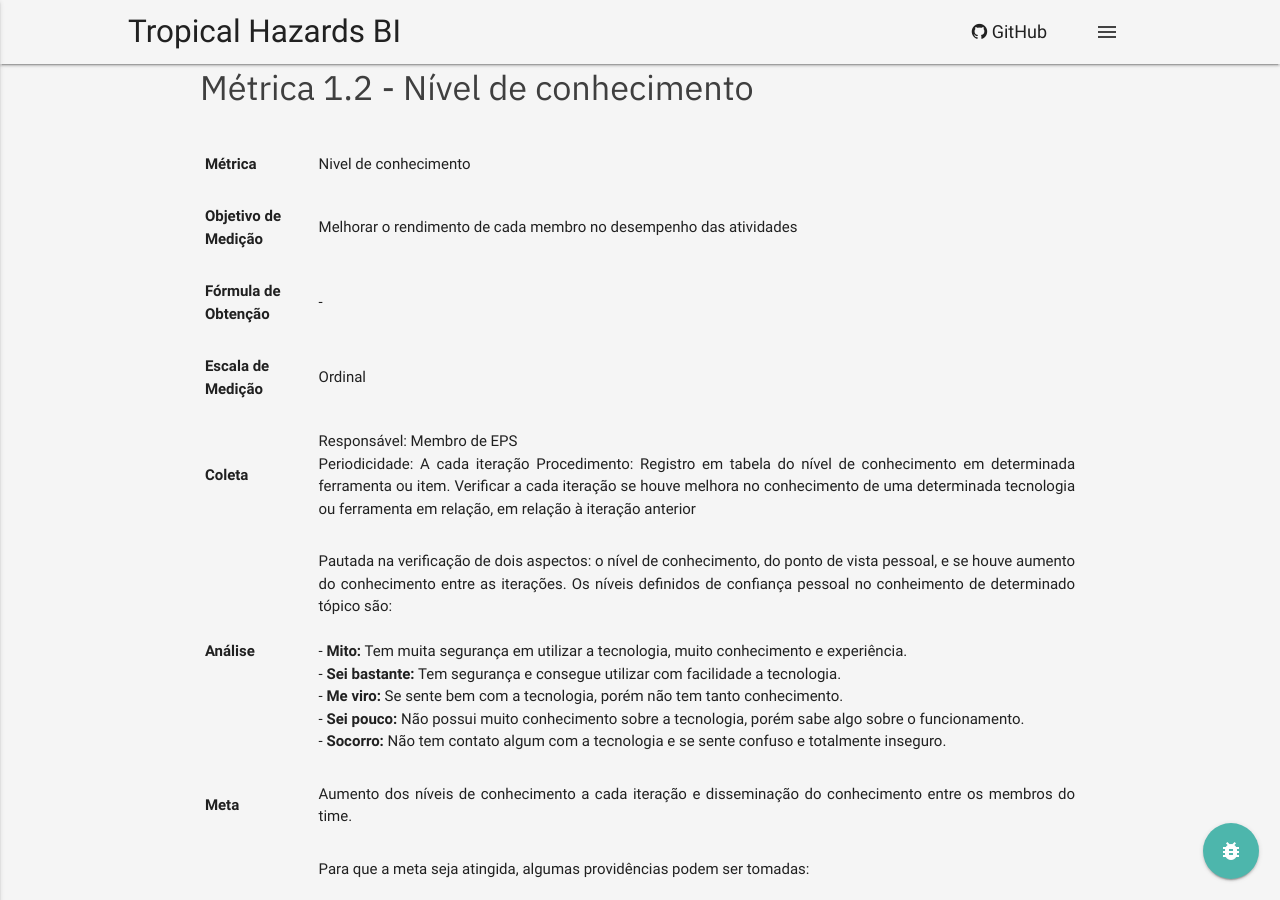
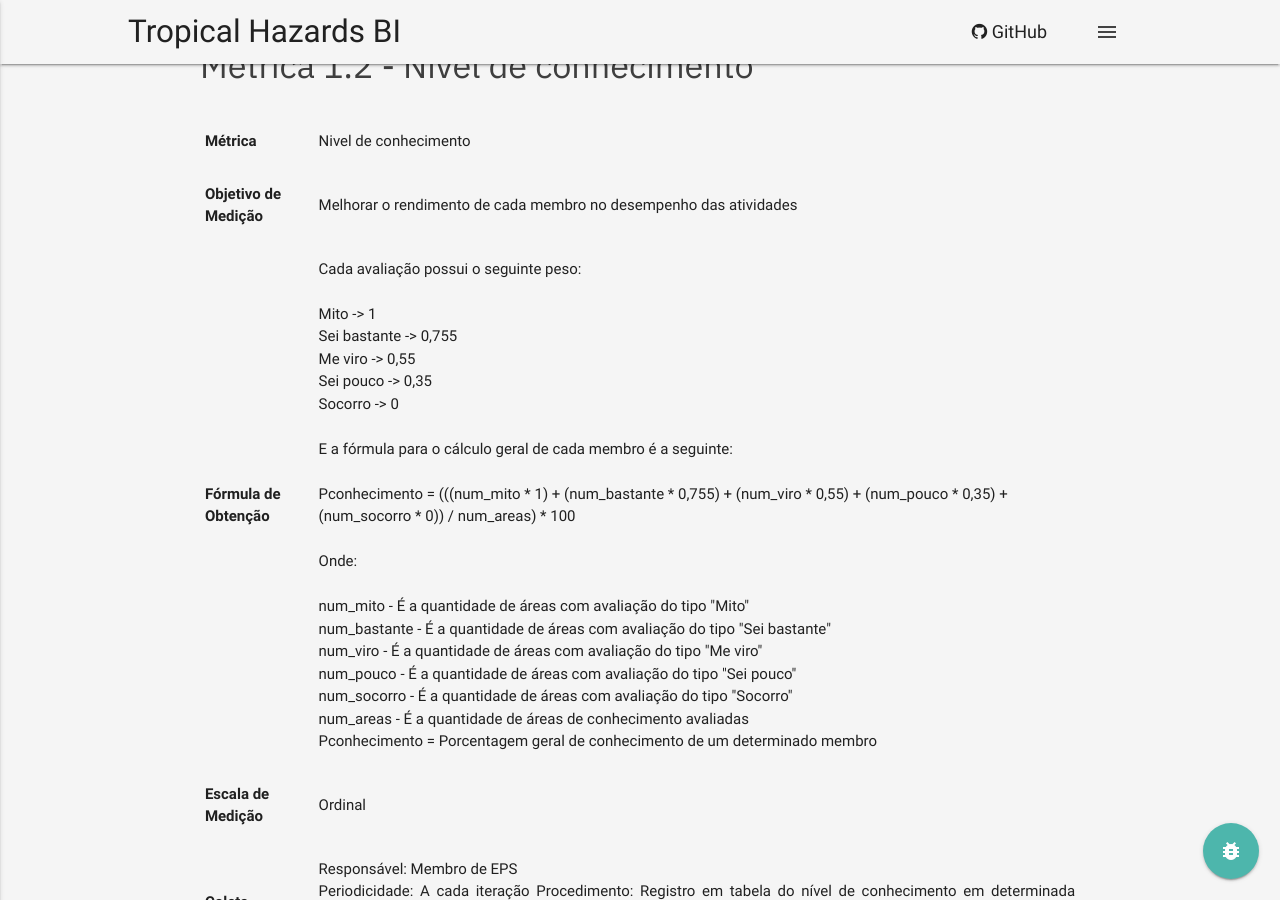
Before and after one commit to fga-eps-mds/2018.1-TropicalHazards-BI, a Jekyll site: the page built from docs/wiki/plano-de-medicao.md, in a window 1280 px wide and 900 px high, scrolled down 4769 px. Built offline with Jekyll 4.4.1, drawn with Linux system fonts in a browser that asks for light colours; our own code applies the rules of GitHub Pages for plain Markdown files; some of the changed text lies outside the part shown.

Commit message:
[DOC]Update in  knowledge metric

```diff
--- a/docs/wiki/plano-de-medicao.md
+++ b/docs/wiki/plano-de-medicao.md
@@ -232,7 +231,22 @@ A abordagem GQM (Goal Question Metric) será adotada para identificar as métric
   </tr>
   <tr>
     <td><b>Fórmula de Obtenção</b></td>
-    <td> - </td>
+    <td> Cada avaliação possui o seguinte peso:<br><br>
+        Mito -> 1<br>
+        Sei bastante -> 0,755<br>
+        Me viro -> 0,55<br>
+        Sei pouco -> 0,35<br>
+        Socorro -> 0<br><br>
+        E a fórmula para o cálculo geral de cada membro é a seguinte:<br><br>
+        Pconhecimento = (((num_mito * 1) + (num_bastante * 0,755) + (num_viro * 0,55) + (num_pouco * 0,35) + (num_socorro * 0)) / num_areas) * 100<br><br>
+        Onde:<br><br>
+        num_mito - É a quantidade de áreas com avaliação do tipo "Mito"<br>
+        num_bastante - É a quantidade de áreas com avaliação do tipo "Sei bastante"<br>
+        num_viro - É a quantidade de áreas com avaliação do tipo "Me viro"<br>
+        num_pouco - É a quantidade de áreas com avaliação do tipo "Sei pouco"<br>
+        num_socorro - É a quantidade de áreas com avaliação do tipo "Socorro"<br>
+        num_areas - É a quantidade de áreas de conhecimento avaliadas<br>
+        Pconhecimento = Porcentagem geral de conhecimento de um determinado membro </td>
   </tr>
   <tr>
     <td><b>Escala de Medição</b></td>
```
Also changed, not shown: other parts of docs/wiki/plano-de-medicao.md (+0 -1 lines).
